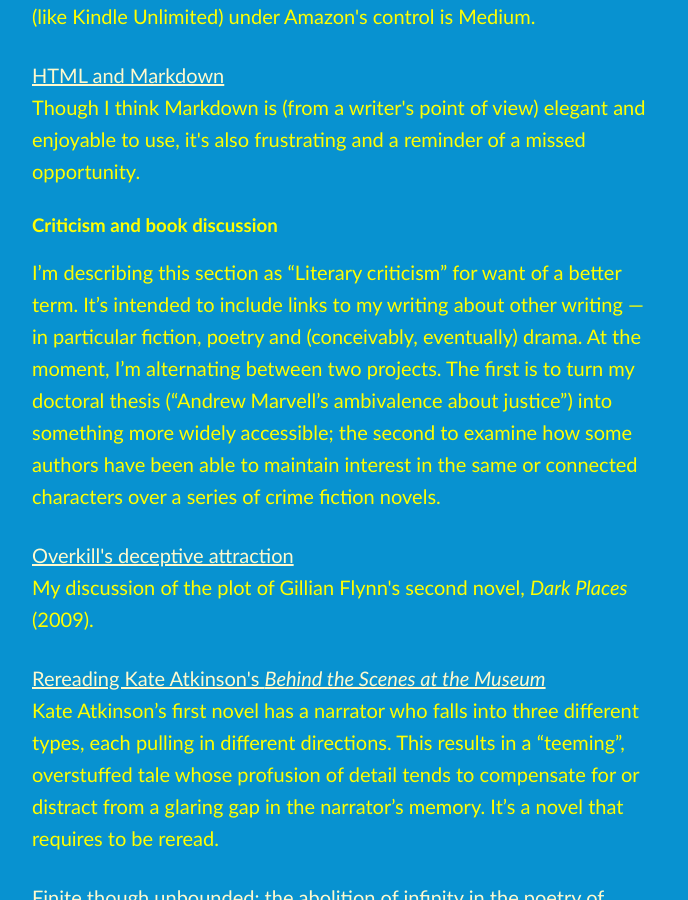
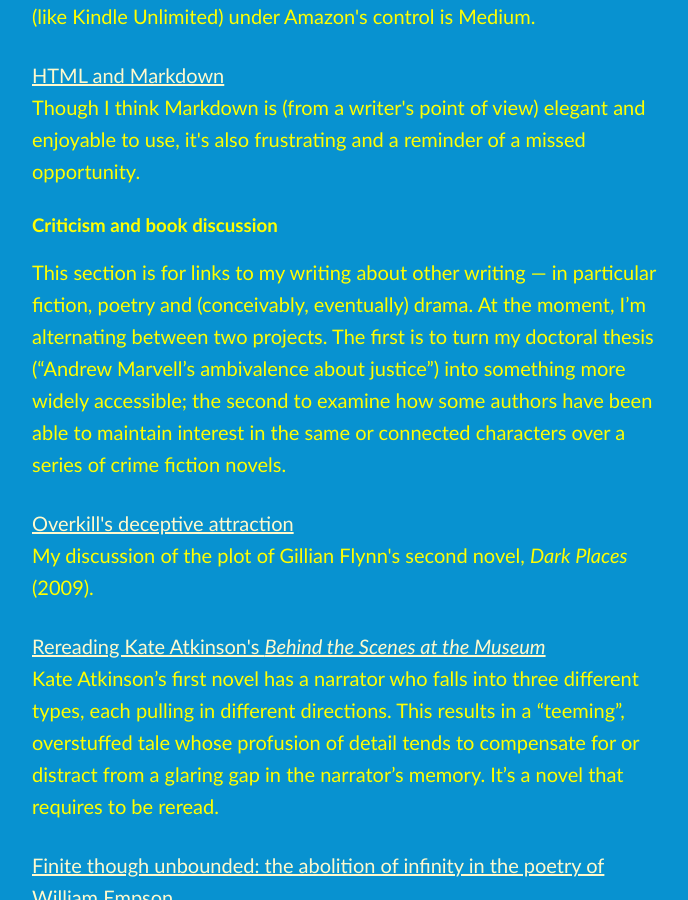
Before and after one commit to artkavanagh/github.io, a Jekyll site: the page index.html, which Jekyll copies as it is, in a window 1280 px wide and 900 px high, scrolled down 1548 px. Shown: the whole window, without its empty margins (292-980 px from the left). Built offline with Jekyll 4.4.1, drawn with Linux system fonts in a browser that asks for light colours.

Commit message:
Update index.html

```diff
--- a/index.html
+++ b/index.html
@@ -41,7 +41,7 @@ Though I think Markdown is (from a writer&apos;s point of view) elegant and enjo
 
 <h3>Criticism and book discussion</h3>
 
-<p>I’m describing this section as “Literary criticism” for want of a better term. It’s intended to include links to my writing about other writing — in particular fiction, poetry and (conceivably, eventually) drama. At the moment, I’m alternating between two projects. The first is to turn my doctoral thesis (“Andrew Marvell’s ambivalence about justice”) into something more widely accessible; the second to examine how some authors have been able to maintain interest in the same or connected characters over a series of crime fiction novels.</p>
+<p>This section is for links to my writing about other writing — in particular fiction, poetry and (conceivably, eventually) drama. At the moment, I’m alternating between two projects. The first is to turn my doctoral thesis (“Andrew Marvell’s ambivalence about justice”) into something more widely accessible; the second to examine how some authors have been able to maintain interest in the same or connected characters over a series of crime fiction novels.</p>
 
 <p><a href="https://medium.com/@artkavanagh/overkills-deceptive-attraction-852b5b04843f">Overkill&apos;s deceptive attraction</a><br />
 My discussion of the plot of Gillian Flynn&apos;s second novel, <cite>Dark Places</cite> (2009).</p>
```
